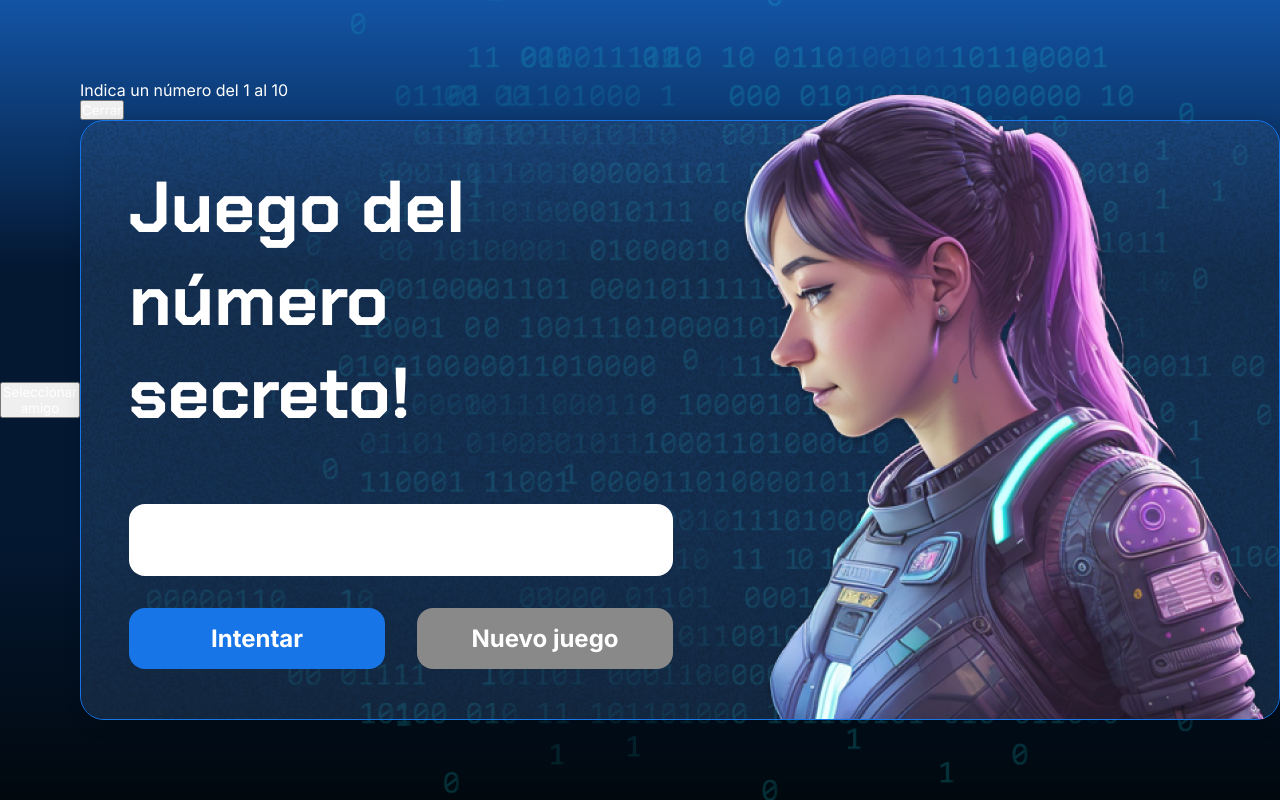
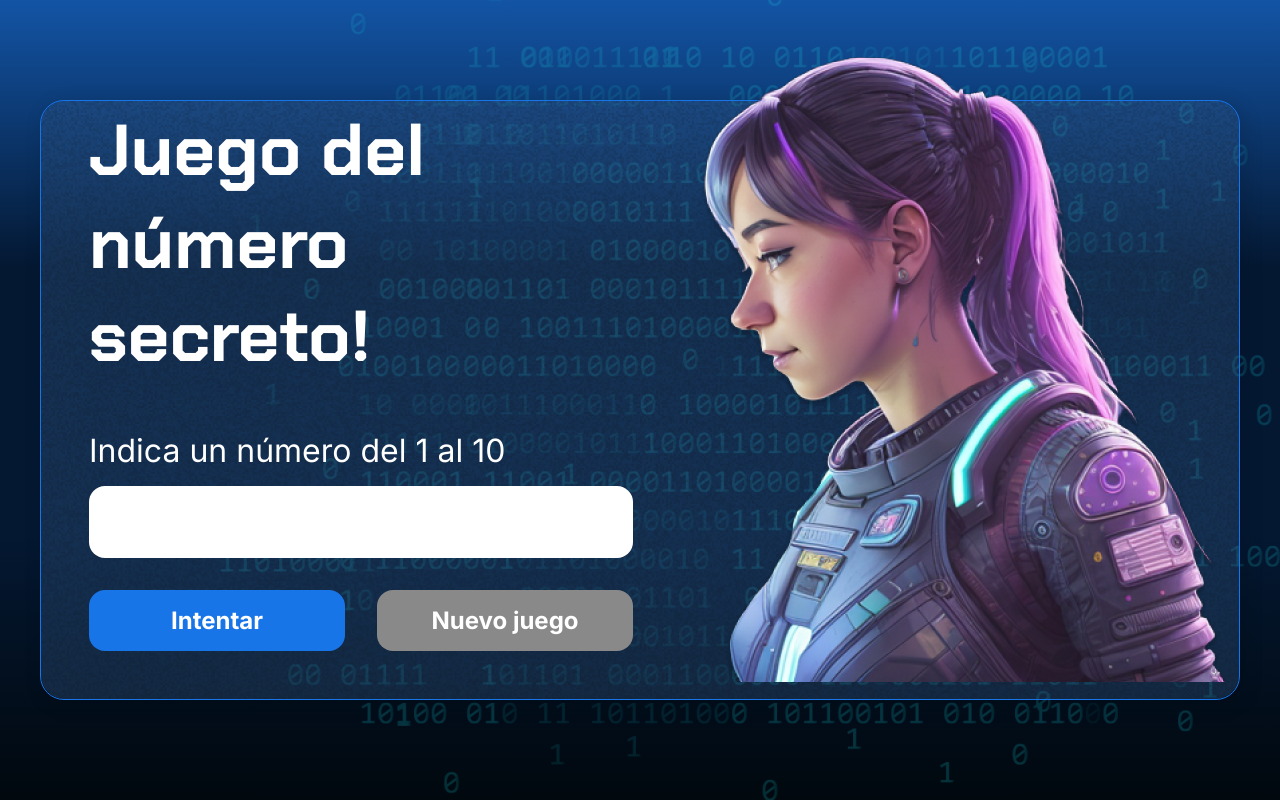
Before and after one commit to Maq4/juegosecreto2, a plain HTML site: page index.html in a window 1280 px wide. Drawn offline with Linux system fonts and the light colour scheme.

Commit message:
Update index.html borrar alerta

```diff
--- a/index.html
+++ b/index.html
@@ -11,19 +11,6 @@
     <link rel="stylesheet" href="style.css">
     <title>JS Game</title>
 </head>
-
-<body>
-<title>Alerta Personalizada</title>
-  <link rel="stylesheet" href="styles.css">
-</head>
-<body>
-
-<button onclick="seleccionarAmigoAleatorio(amigos)">Seleccionar amigo</button>
-
-<div id="alerta" class="alerta-oculta">
-  <div class="alerta-contenido">
-    <p>La lista de amigos está vacía.</p>
-    <button onclick="cerrarAlerta()">Cerrar</button>
 
   </div>    <div class="container">
         <div class="container__contenido">
```
